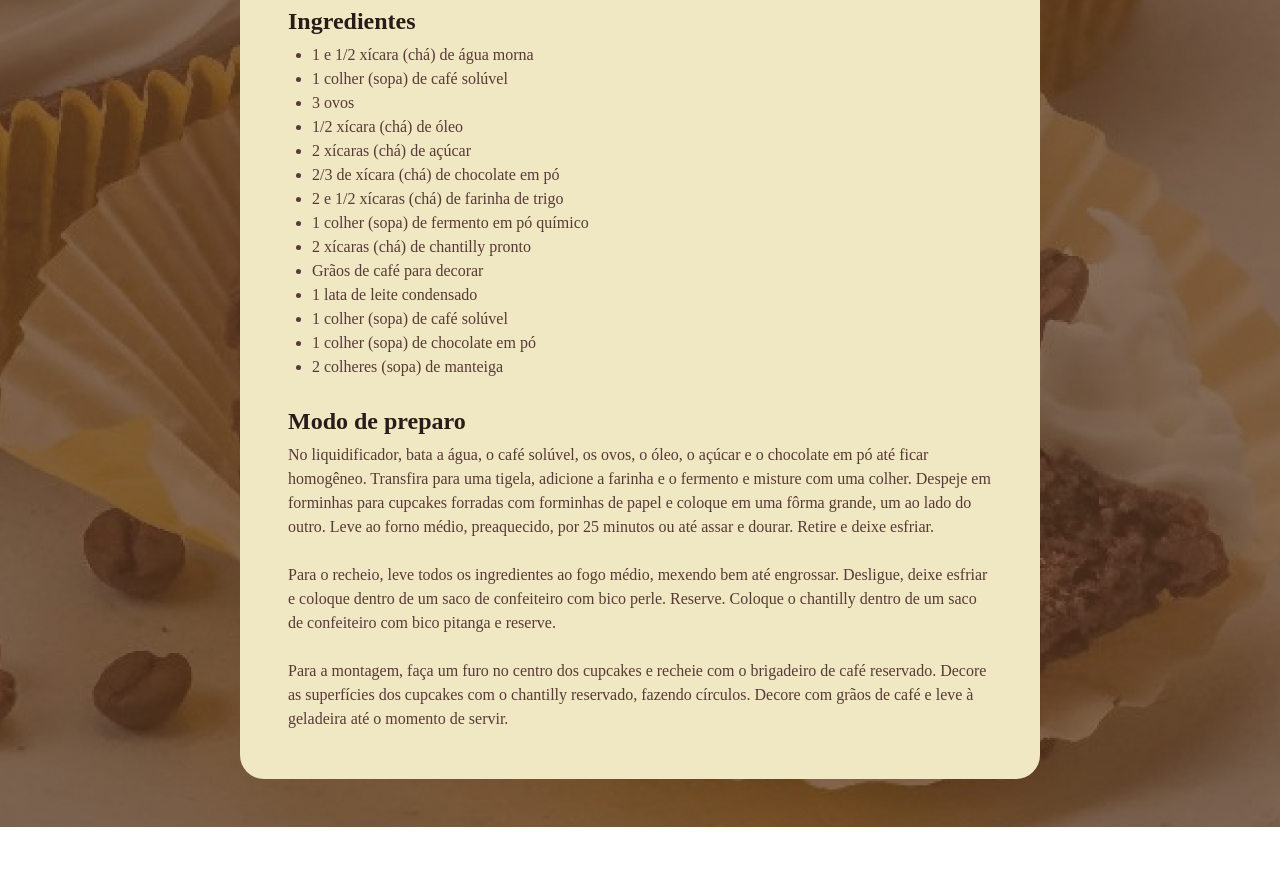
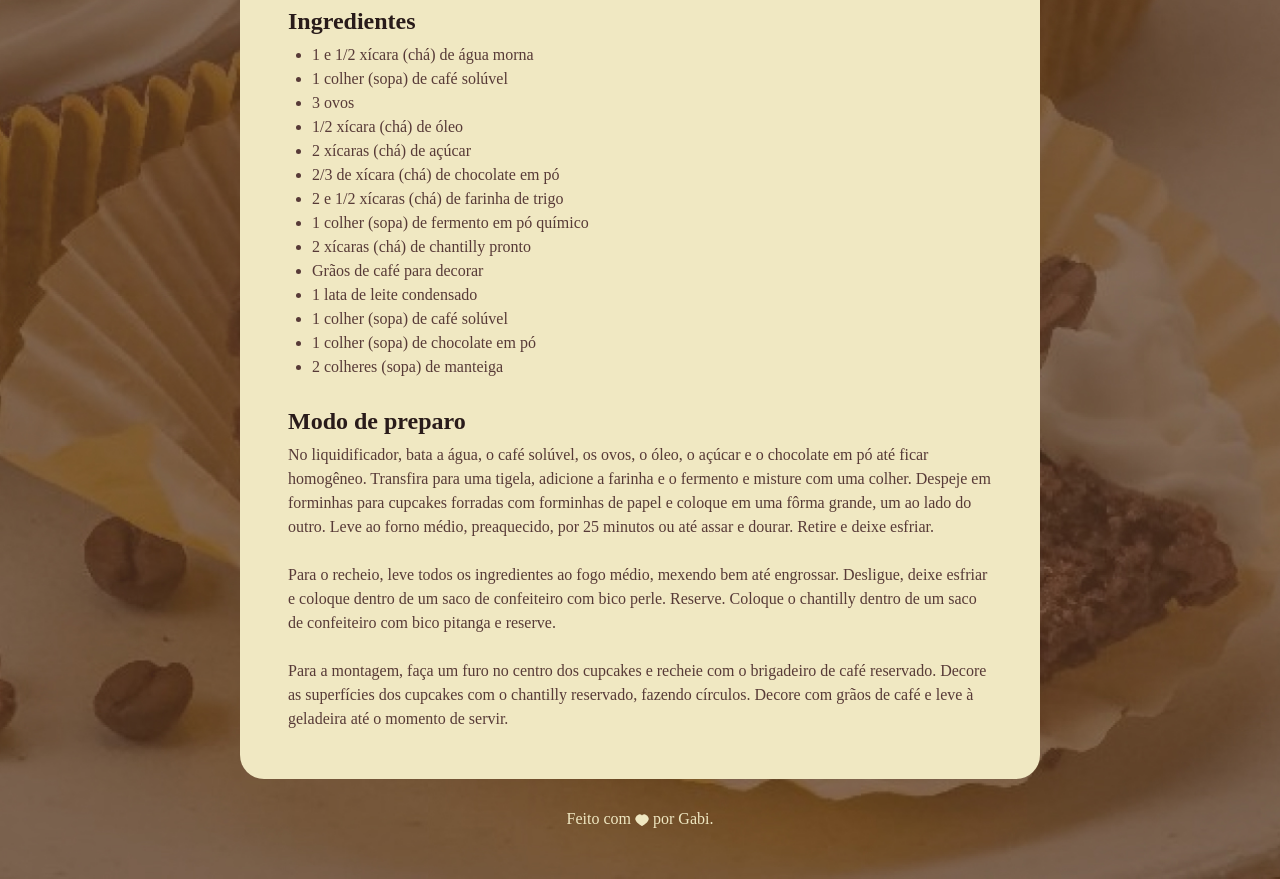
Before and after one commit to Gmendonca1/Projeto-1, a plain HTML site: page index.html in a window 1280 px wide. Shown: the part 720-1599 px from the top of the page. Before the commit the page ends 1547 px from the top, so only its background shows below. Drawn offline with Linux system fonts and the light colour scheme; a web font is replaced by a local one.

Commit message:
adicionando footer

```diff
--- a/index.html
+++ b/index.html
@@ -55,5 +55,10 @@
     </main>
 
   </div>
+
+  <footer>
+      Feito com
+      <img src="assets/heart.svg" alt="coracao"> por Gabi.
+    </footer>
 </body>
 </html>
--- a/style.css
+++ b/style.css
@@ -20,7 +20,7 @@ body {
   padding: 24px;
   background-color: #F0E8C2;
   border-radius: 24px;
-  margin: 48px auto
+  margin: 48px auto 28px;
 }
 
 img {
@@ -57,3 +57,13 @@ h1, h2 {
 ul {
   padding-left: 24px;
 }
+
+footer {
+  color: #F0E8C2;
+  text-align: center;
+  padding-bottom: 48px;
+}
+
+footer img {
+  vertical-align: middle;
+}
```
Also changed, not shown: assets/heart.svg (added).
